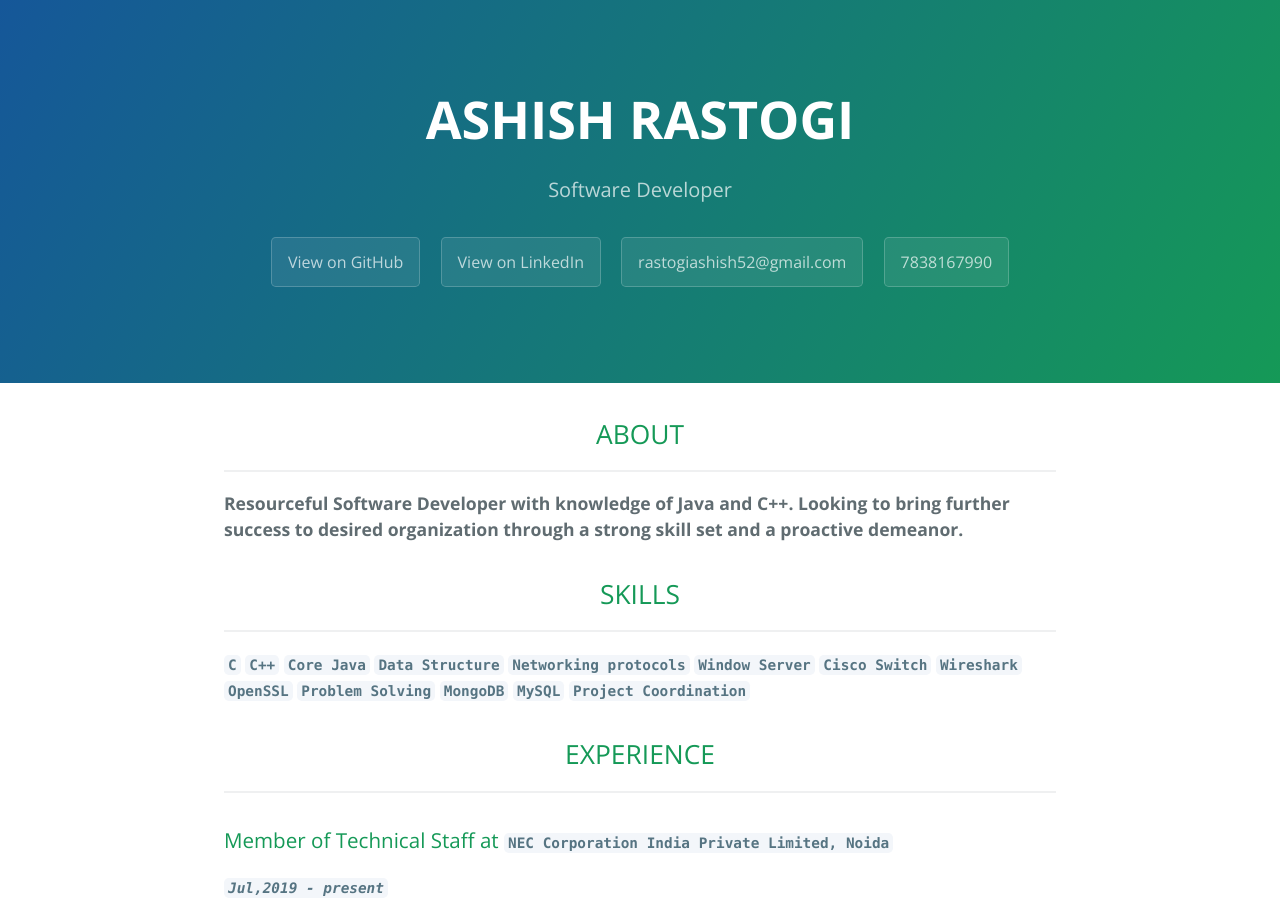
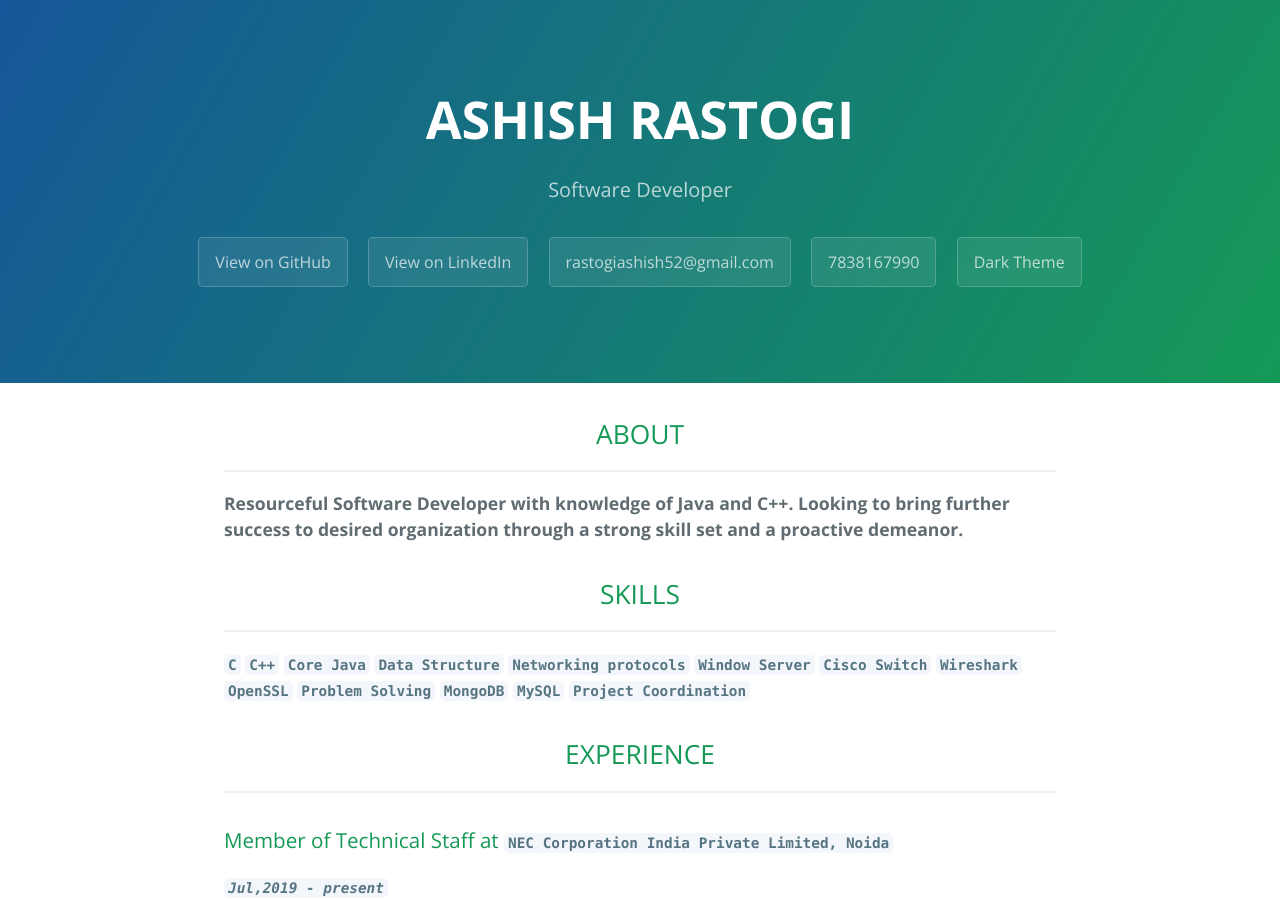
Before and after one commit to ImAshishRastogi/Resume, a Jekyll site: the page built from index.md, in a window 1280 px wide and 900 px high. Built offline with Jekyll 4.4.1, drawn with Linux system fonts in a browser that asks for light colours.

Commit message:
Update default.html

```diff
--- a/_layouts/default.html
+++ b/_layouts/default.html
@@ -37,7 +37,7 @@
         <a href="{{ site.github.zip_url }}" class="btn">Download .zip</a>
         <a href="{{ site.github.tar_url }}" class="btn">Download .tar.gz</a>
       {% endif %}
-
+      <a href="../BlackTheme.html" class="btn">Dark Theme</a>
     </header>
 
     <main id="content" class="main-content" role="main">
```
